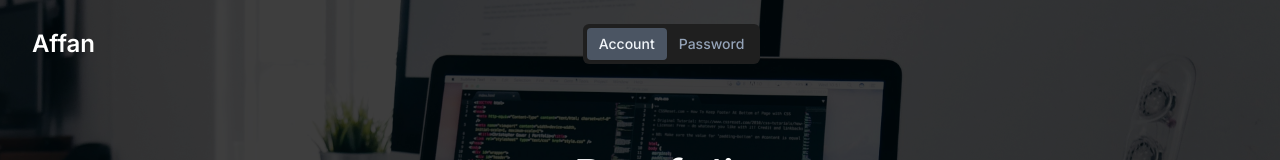
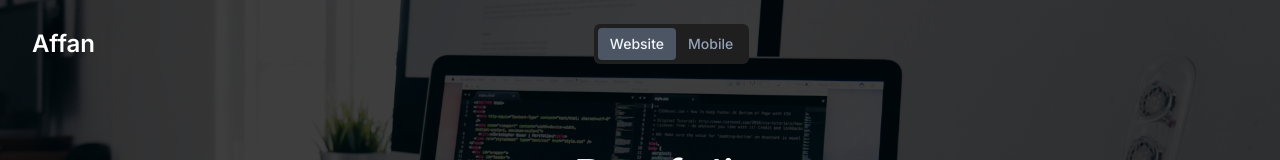
Before and after one commit to AffanAbd97/portofolio-2024, a Next.js app: page /project in a window 1280 px wide. Shown: the top 160 px of the page. Built offline with nearby package versions, Linux system fonts and the light colour scheme.

Commit message:
fix: tab names

```diff
--- a/src/app/(pages)/project/page.tsx
+++ b/src/app/(pages)/project/page.tsx
@@ -18,8 +18,8 @@ export default async function Project() {
             Affan
           </Link>
           <TabsList>
-            <TabsTrigger value="web">Account</TabsTrigger>
-            <TabsTrigger value="mobile">Password</TabsTrigger>
+            <TabsTrigger value="web">Website</TabsTrigger>
+            <TabsTrigger value="mobile">Mobile</TabsTrigger>
           </TabsList>
           <div></div>
         </nav>
```
